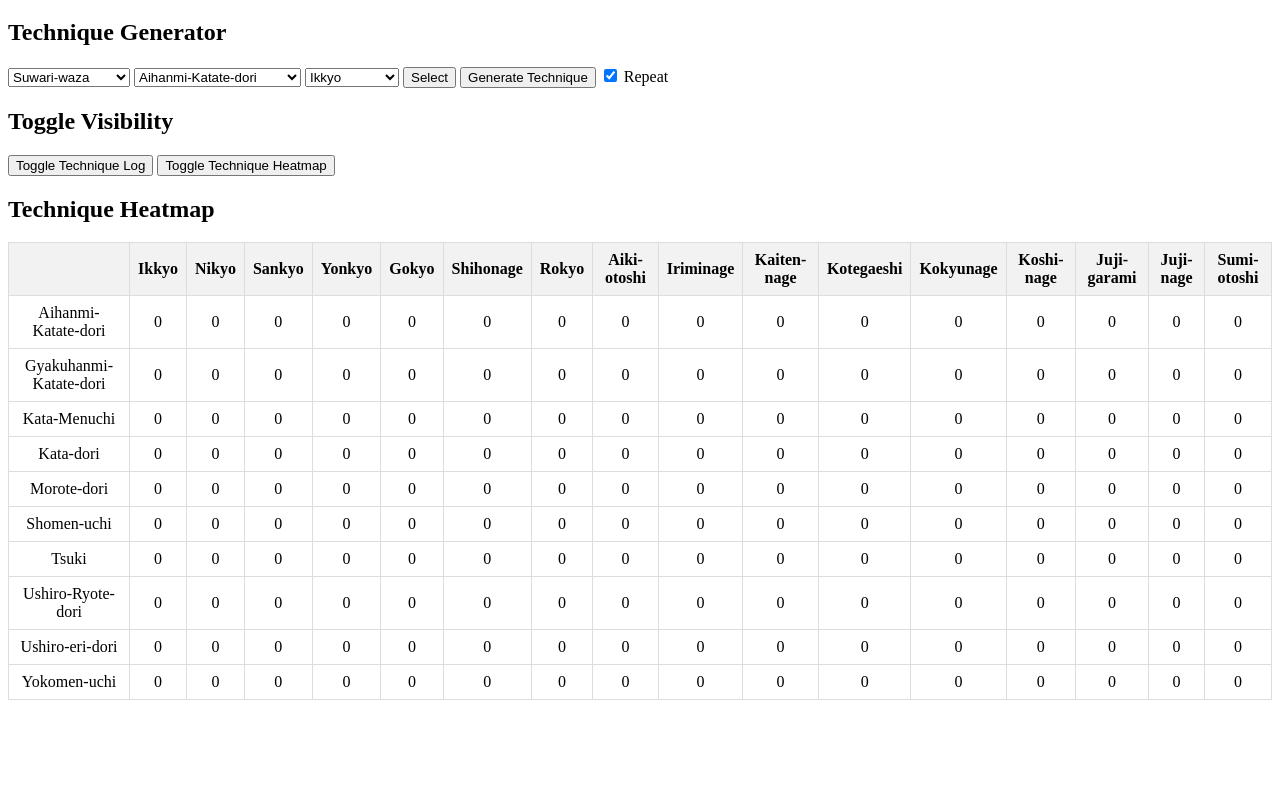
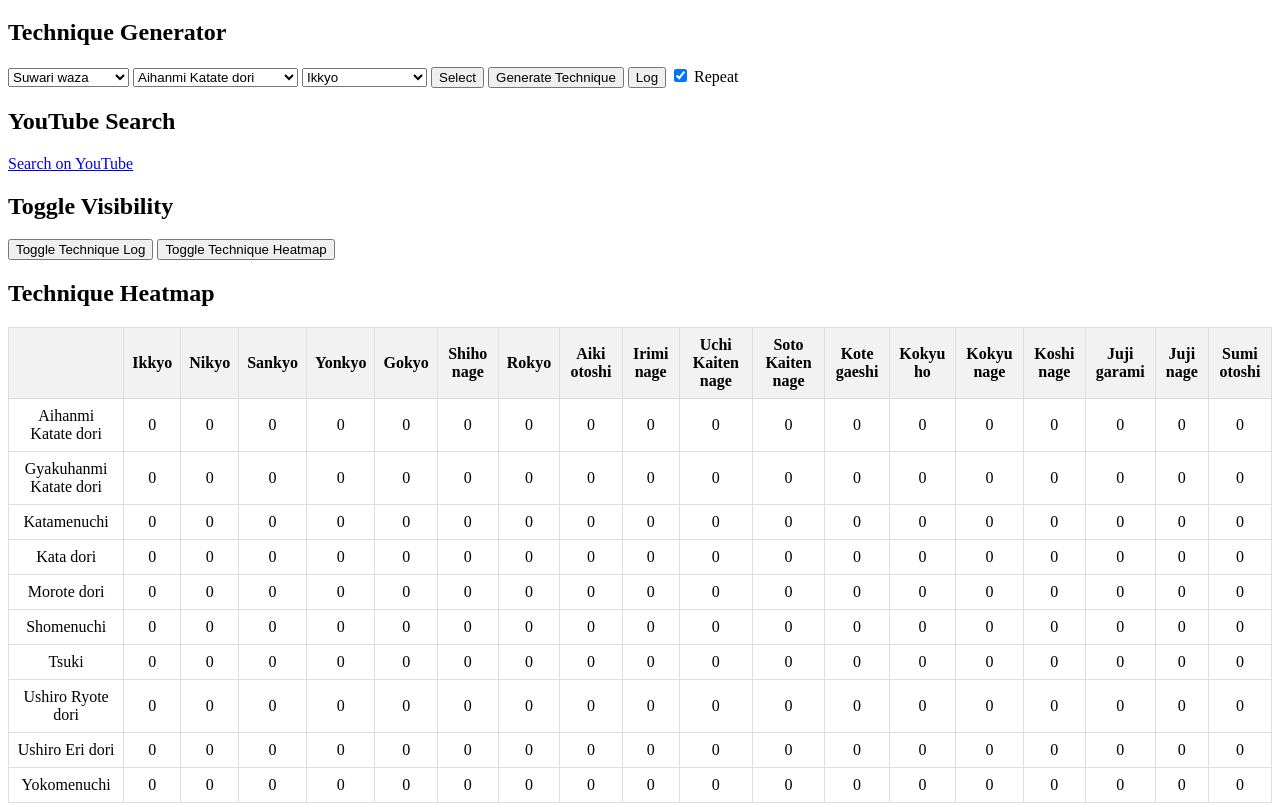
Before and after one commit to Hewitsonchris/Aikido-technique-generator, a plain HTML site: page index.html in a window 1280 px wide. Both pictures are taken after a click on the button "Toggle Technique Log". Shown: the part 61-864 px from the top of the page. Before the commit the page ends 800 px from the top, so only its background shows below. Drawn offline with Linux system fonts and the light colour scheme.

Commit message:
Added "log" button and youtube links
Added "log" button and youtube links for each technique combination

```diff
--- a/index.html
+++ b/index.html
@@ -1,5 +1,4 @@
-<!-- Aikido Technique genetor: Created by Chris Hewitson on 29/08/2023, all rights reserved -->
-
+<!-- Aikido Technique Generator: Created by Chris Hewitson on 29/08/2023, all rights reserved -->
 
 <!DOCTYPE html>
 <html>
@@ -53,6 +52,10 @@
       </select>
       <button onclick="selectTechnique()">Select</button>
       <button onclick="generateTechnique()">Generate Technique</button>
+
+      <!-- Add the "Log" button here -->
+      <button onclick="logTechnique()">Log</button>
+
       <input type="checkbox" id="repeatCheckbox" checked>
       <label for="repeatCheckbox">Repeat</label>
     </div>
@@ -61,13 +64,18 @@
     </div>
   </div>
 
+  <!-- Add the "YouTube Search" header and dynamic link here -->
+  <div id="youtubeSearchContainer">
+    <h2>YouTube Search</h2>
+    <p><a id="youtubeSearchLink" target="_blank" href="#">Search on YouTube</a></p>
+  </div>
+
   <!-- Add the "Toggle Technique Log" and "Toggle Technique Heatmap" buttons here -->
   <div>
     <h2>Toggle Visibility</h2>
     <button onclick="toggleTechniqueLog()">Toggle Technique Log</button>
     <button onclick="toggleTechniqueHeatmap()">Toggle Technique Heatmap</button>
   </div>
-
 
   <div id="techniqueLog">
     <h2>Technique Log</h2>
@@ -79,6 +87,7 @@
           <th>Technique</th>
           <th>Count</th>
           <th>Date</th>
+          <th>YouTube Search</th>
         </tr>
       </thead>
       <tbody>
@@ -106,22 +115,20 @@
     </table>
   </div>
 
-
-
   <script>
     // Array of stances, attacks, techniques
-    var stances = ["Suwari-waza", "Hanmi-Handachi", "Tachi-waza"];
+    var stances = ["Suwari waza", "Hanmi Handachi", "Tachi waza"];
     var attacks = [
-      "Aihanmi-Katate-dori",
-      "Gyakuhanmi-Katate-dori",
-      "Kata-Menuchi",
-      "Kata-dori",
-      "Morote-dori",
-      "Shomen-uchi",
+      "Aihanmi Katate dori",
+      "Gyakuhanmi Katate dori",
+      "Katamenuchi",
+      "Kata dori",
+      "Morote dori",
+      "Shomenuchi",
       "Tsuki",
-      "Ushiro-Ryote-dori",
-      "Ushiro-eri-dori",
-      "Yokomen-uchi"
+      "Ushiro Ryote dori",
+      "Ushiro Eri dori",
+      "Yokomenuchi"
     ];
     var techniques = [
       "Ikkyo",
@@ -129,21 +136,40 @@
       "Sankyo",
       "Yonkyo",
       "Gokyo",
-      "Shihonage",
+      "Shiho nage",
       "Rokyo",
-      "Aiki-otoshi",
-      "Iriminage",
-      "Kaiten-nage",
-      "Kotegaeshi",
-      "Kokyunage",
-      "Koshi-nage",
-      "Juji-garami",
-      "Juji-nage",
-      "Sumi-otoshi"
+      "Aiki otoshi",
+      "Irimi nage",
+      "Uchi Kaiten nage",
+      "Soto Kaiten nage",
+      "Kote gaeshi",
+      "Kokyu ho",
+      "Kokyu nage",
+      "Koshi nage",
+      "Juji garami",
+      "Juji nage",
+      "Sumi otoshi"
     ];
 
     // Technique log array
     var techniqueLog = [];
+
+    // Store the current technique
+    var currentStance = "";
+    var currentAttack = "";
+    var currentTechnique = "";
+
+    // Function to toggle the visibility of the technique log
+    function toggleTechniqueLog() {
+      var techniqueLogDiv = document.getElementById("techniqueLog");
+      techniqueLogDiv.style.display = techniqueLogDiv.style.display === "none" ? "block" : "none";
+    }
+
+    // Function to toggle the visibility of the technique heatmap
+    function toggleTechniqueHeatmap() {
+      var heatmapContainerDiv = document.getElementById("heatmapContainer");
+      heatmapContainerDiv.style.display = heatmapContainerDiv.style.display === "none" ? "block" : "none";
+    }
 
     // Populate select options
     function populateSelectOptions(selectId, options) {
@@ -168,11 +194,16 @@
       var randomAttack = attacks[Math.floor(Math.random() * attacks.length)];
       var randomTechnique = techniques[Math.floor(Math.random() * techniques.length)];
 
-      var generatedTechnique = randomStance + ", " + randomAttack + " - " + randomTechnique;
+      // Store the current technique
+      currentStance = randomStance;
+      currentAttack = randomAttack;
+      currentTechnique = randomTechnique;
+
+      var generatedTechnique = randomStance + " " + randomAttack + " " + randomTechnique;
       document.getElementById("generatedTechnique").textContent = generatedTechnique + " - Omote and Ura Waza";
 
-      // Log the generated technique
-      logTechnique(randomStance, randomAttack, randomTechnique);
+      // Update the YouTube search link
+      updateYouTubeSearchLink();
 
       displayTechniqueLog();
       updateHeatmap();
@@ -184,32 +215,50 @@
       var selectedAttack = document.getElementById("attackSelect").value;
       var selectedTechnique = document.getElementById("techniqueSelect").value;
 
-      var generatedTechnique = selectedStance + ", " + selectedAttack + " - " + selectedTechnique;
+      // Store the current technique
+      currentStance = selectedStance;
+      currentAttack = selectedAttack;
+      currentTechnique = selectedTechnique;
+
+      var generatedTechnique = selectedStance + " " + selectedAttack + " " + selectedTechnique;
       document.getElementById("generatedTechnique").textContent = generatedTechnique + " - Omote and Ura Waza";
 
-      // Log the selected technique
-      logTechnique(selectedStance, selectedAttack, selectedTechnique);
+      // Update the YouTube search link
+      updateYouTubeSearchLink();
 
       displayTechniqueLog();
       updateHeatmap();
     }
 
+    // Update the YouTube search link
+    function updateYouTubeSearchLink() {
+      var youtubeSearchLink = document.getElementById("youtubeSearchLink");
+      var formattedTechnique = (currentStance + " " + currentAttack + " " + currentTechnique).replace(/ /g, "+");
+      youtubeSearchLink.href = "https://www.youtube.com/results?search_query=" + formattedTechnique;
+    }
+
     // Log a technique
-    function logTechnique(selectedStance, selectedAttack, selectedTechnique) {
+    function logTechnique() {
+      // Check if a technique is selected/generated before logging
+      if (currentStance && currentAttack && currentTechnique) {
         var existingLog = techniqueLog.find(function (log) {
-        return log.stance === selectedStance && log.attack === selectedAttack && log.technique === selectedTechnique;
+          return log.stance === currentStance && log.attack === currentAttack && log.technique === currentTechnique;
         });
 
         if (existingLog) {
           existingLog.count++;
         } else {
           techniqueLog.push({
-          stance: selectedStance,
-          attack: selectedAttack,
-          technique: selectedTechnique,
+            stance: currentStance,
+            attack: currentAttack,
+            technique: currentTechnique,
             date: new Date().toLocaleDateString(),
             count: 1
           });
+        }
+
+        displayTechniqueLog();
+        updateHeatmap();
       }
     }
 
@@ -249,6 +298,14 @@
         var dateCell = document.createElement("td");
         dateCell.textContent = log.date;
         row.appendChild(dateCell);
+
+        var youtubeSearchCell = document.createElement("td");
+        // Create a YouTube search link for the current log entry
+        var youtubeSearchLink = document.createElement("a");
+        youtubeSearchLink.href = "https://www.youtube.com/results?search_query=" + log.stance + " " + log.attack + " " + log.technique;
+        youtubeSearchLink.textContent = "Search on YouTube";
+        youtubeSearchCell.appendChild(youtubeSearchLink);
+        row.appendChild(youtubeSearchCell);
 
         tableBody.appendChild(row);
       });
@@ -314,18 +371,6 @@
       return color;
     }
 
-    // Function to toggle the visibility of the technique log
-    function toggleTechniqueLog() {
-      var techniqueLogDiv = document.getElementById("techniqueLog");
-      techniqueLogDiv.style.display = techniqueLogDiv.style.display === "none" ? "block" : "none";
-    }
-
-    // Function to toggle the visibility of the technique heatmap
-    function toggleTechniqueHeatmap() {
-      var heatmapContainerDiv = document.getElementById("heatmapContainer");
-      heatmapContainerDiv.style.display = heatmapContainerDiv.style.display === "none" ? "block" : "none";
-    }
-
     // Function to save the technique log as a CSV file
     function saveTechniqueLog() {
       // Create a CSV content string
```
Lines whose indentation alone changed are shown as unchanged.
